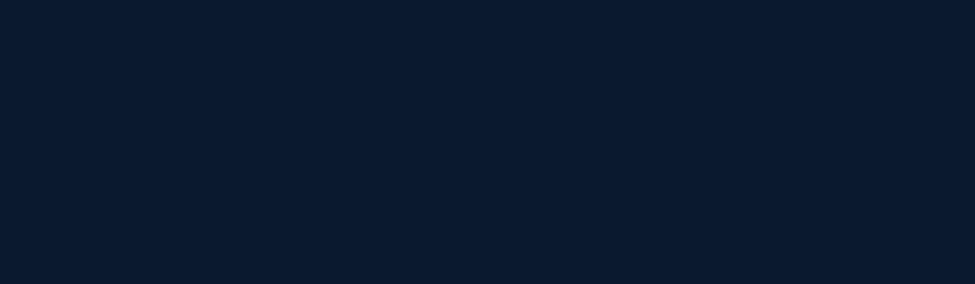
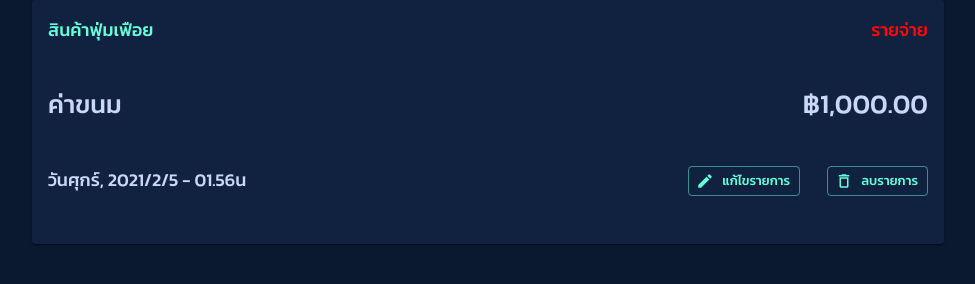
Before and after one commit to rojarat/godkoz-money-book, a React app in the folder client/app/: page /expense in a window 1280 px wide. Shown: the whole page, without its empty margins (152-1127 px from the left). Built offline with nearby package versions, Linux system fonts and the light colour scheme; some packages are replaced by stand-ins of ours.

Commit message:
Add Expense Card UI

```diff
--- /dev/null
+++ b/client/app/src/@types/Expense.tsx
@@ -0,0 +1,10 @@
+import { Category } from "./category";
+export interface Expense {
+  _id: string;
+  title: string;
+  expense_type: "income" | "expend";
+  expense_at: string;
+  created_at: string;
+  updated_at: string;
+  category: Category;
+}
--- /dev/null
+++ b/client/app/src/components/ExpenseCard/ExpenseCard.tsx
@@ -0,0 +1,119 @@
+import React from "react";
+import CustomCard from "src/components/ui/Card";
+import {
+  CardContent,
+  Container,
+  Grid,
+  CardActions,
+  Button,
+} from "@material-ui/core/";
+import styled from "@emotion/styled";
+import { rhythm, scale } from "src/utils/typography";
+import IconButton from "@material-ui/core/IconButton";
+import {
+  DeleteOutline as DeleteIcon,
+  Edit as EditIcon,
+} from "@material-ui/icons";
+import Currency from "src/utils/currency";
+import { css } from "@emotion/css";
+export function ExpenseCard() {
+  const ContainerCenter = styled(Container)``;
+  const Card = styled(CustomCard)``;
+  const Category = styled.h3`
+    margin: 0;
+    font-size: ${scale(1 / 6).fontSize};
+    line-height: ${scale(1 / 6).lineHeight};
+    color: var(--green);
+  `;
+  const ExpenseType = styled.h3`
+    margin: 0;
+    text-align: right;
+    font-size: ${scale(1 / 6).fontSize};
+    line-height: ${scale(1 / 6).lineHeight};
+  `;
+  const TypeExpendColor = css`
+    color: var(--red);
+  `;
+  const TypeIncomeColor = css`
+    color: var(--green);
+  `;
+  const Title = styled.h4`
+    margin: ${rhythm(1.5)} 0px;
+    font-size: ${scale(4 / 6).fontSize};
+    line-height: ${scale(4 / 6).lineHeight};
+  `;
+  const Total = styled.h4`
+    margin: ${rhythm(1.5)} 0px;
+    text-align: right;
+    font-size: ${scale(4.5 / 6).fontSize};
+    line-height: ${scale(4.5 / 6).lineHeight};
+  `;
+  const Date = styled.h4`
+    text-align: left;
+    font-size: ${scale(1 / 6).fontSize};
+    line-height: ${scale(1 / 6).lineHeight};
+  `;
+  const Mockdata = {
+    expense_type: "expend",
+  };
+  return (
+    <ContainerCenter maxWidth={"md"}>
+      <Card>
+        <CardContent>
+          <Grid container>
+            <Grid item xs={8}>
+              <Category>สินค้าฟุ่มเฟือย</Category>
+            </Grid>
+            <Grid item xs={4}>
+              <ExpenseType
+                className={
+                  Mockdata.expense_type === "income"
+                    ? TypeIncomeColor
+                    : TypeExpendColor
+                }
+              >
+                รายจ่าย
+              </ExpenseType>
+            </Grid>
+            <Grid item xs={8}>
+              <Title>ค่าขนม</Title>
+            </Grid>
+            <Grid item xs={4}>
+              <Total>{Currency(1000)}</Total>
+            </Grid>
+
+            <CardActions style={{ width: "100%", padding: "0" }}>
+              <Grid container>
+                <Grid item xs={8}>
+                  <Date>วันศุกร์, 2021/2/5 - 01.56น</Date>
+                </Grid>
+                <Grid item xs={4}>
+                  <div style={{ textAlign: "right" }}>
+                    <Button
+                      variant="outlined"
+                      color="primary"
+                      startIcon={<EditIcon />}
+                      style={{ marginRight: rhythm(1) }}
+                      size="small"
+                    >
+                      แก้ไขรายการ
+                    </Button>
+                    <Button
+                      variant="outlined"
+                      color="primary"
+                      startIcon={<DeleteIcon />}
+                      size="small"
+                    >
+                      ลบรายการ
+                    </Button>
+                  </div>
+                </Grid>
+              </Grid>
+            </CardActions>
+          </Grid>
+        </CardContent>
+      </Card>
+    </ContainerCenter>
+  );
+}
+export default ExpenseCard;
--- /dev/null
+++ b/client/app/src/components/ExpenseCard/index.tsx
@@ -0,0 +1 @@
+export * from "./ExpenseCard";
--- a/client/app/src/index.css
+++ b/client/app/src/index.css
@@ -1,4 +1,4 @@
-@import url('https://fonts.googleapis.com/css2?family=Kanit:wght@300;400;500;600&display=swap');
+@import url("https://fonts.googleapis.com/css2?family=Kanit:wght@300;400;500;600&display=swap");
 
 :root {
   --dark-navy: #020c1b;
@@ -12,6 +12,7 @@
   --white: #e6f1ff;
   --green: #64ffda;
   --green-tint: rgba(100, 255, 218, 0.1);
+  --red: rgba(255, 7, 7, 1);
 }
 
 body {
--- /dev/null
+++ b/client/app/src/pages/Expense.tsx
@@ -0,0 +1,12 @@
+import React from "react";
+import styled from "@emotion/styled";
+import { scale, rhythm } from "src/utils/typography";
+import ExpenseCard from "src/components/ExpenseCard/ExpenseCard";
+import Card from "src/components/ui/Card";
+export default function Expense() {
+  return (
+    <>
+      <ExpenseCard />
+    </>
+  );
+}
--- a/client/app/src/pages/Router.tsx
+++ b/client/app/src/pages/Router.tsx
@@ -1,14 +1,15 @@
-import React, { Suspense, lazy } from 'react';
-import { BrowserRouter as Router, Route, Switch } from 'react-router-dom';
+import React, { Suspense, lazy } from "react";
+import { BrowserRouter as Router, Route, Switch } from "react-router-dom";
 
-const Login = lazy(() => import('./Login'));
-
+const Login = lazy(() => import("./Login"));
+const Expense = lazy(() => import("./Expense"));
 export function RouterMain() {
   return (
     <Router>
       <Suspense fallback={<div>Loading..</div>}>
         <Switch>
           <Route exact path="/" component={Login} />
+          <Route exact path="/expense" component={Expense} />
         </Switch>
       </Suspense>
     </Router>
--- /dev/null
+++ b/client/app/src/utils/currency.tsx
@@ -0,0 +1,7 @@
+export function Currency(money: number) {
+  return new Intl.NumberFormat("Th", {
+    style: "currency",
+    currency: "THB",
+  }).format(money);
+}
+export default Currency;
```
Also changed, not shown: client/app/src/@types/category.tsx (added, +7 -0 lines), client/app/src/Layout/Layout.tsx (+6 -6 lines).
